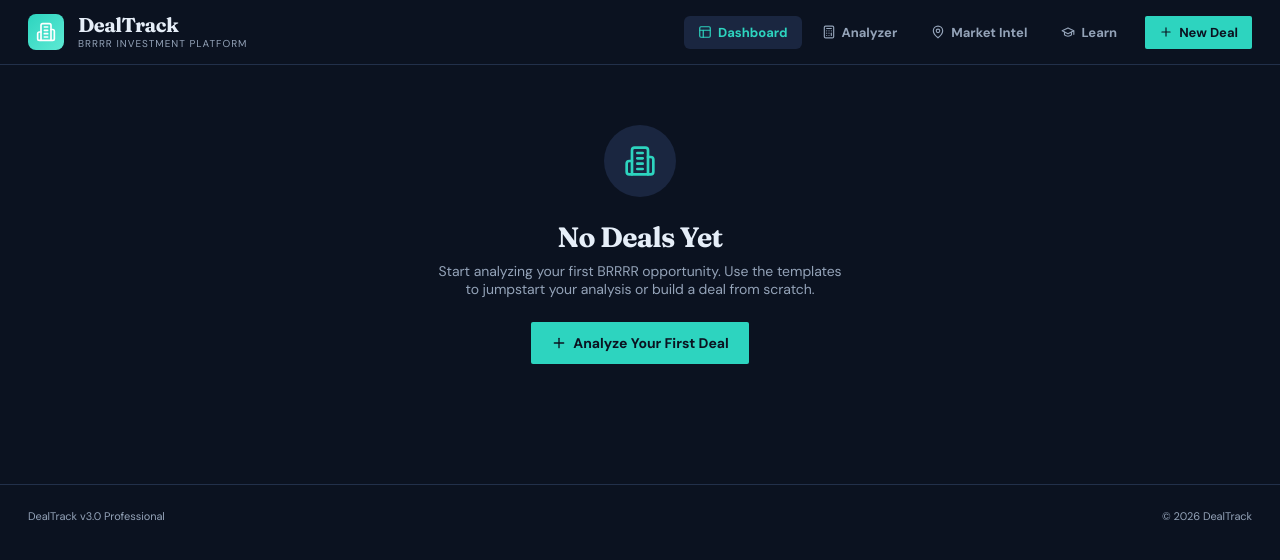
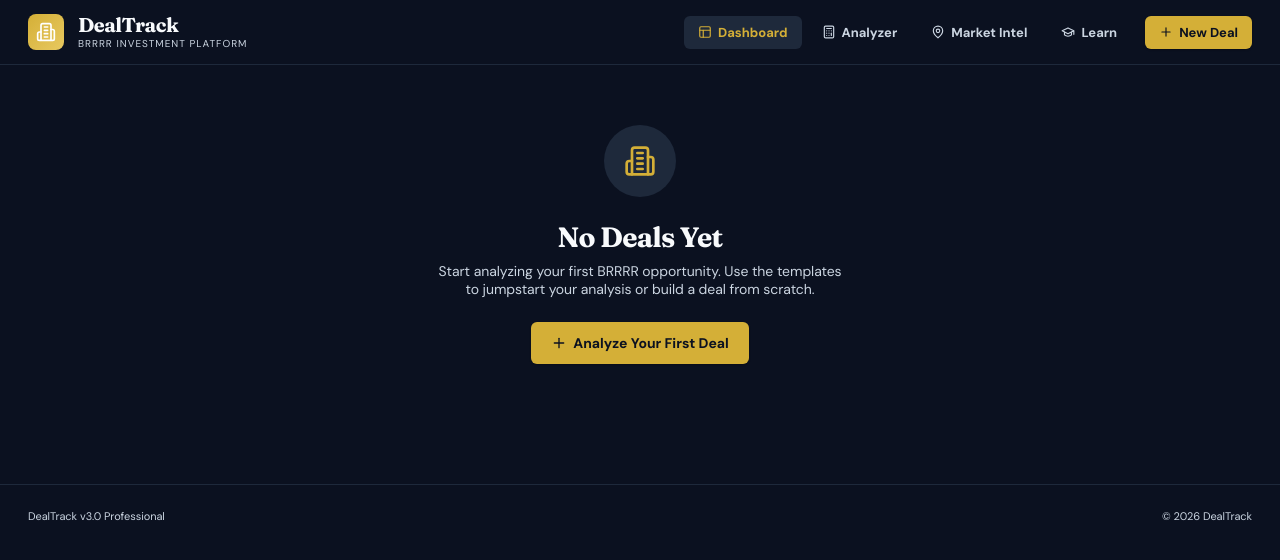
Before and after one commit to JcDevelopments96/Deal-Flow, a React (Vite) app: page / in a window 1280 px wide. Shown: the top 560 px of the page. Built offline with nearby package versions, Linux system fonts and the light colour scheme.

Commit message:
v12
navy pallette

```diff
--- a/src/App.jsx
+++ b/src/App.jsx
@@ -22,29 +22,29 @@ const getJsPDF = () => (typeof window !== "undefined" && window.jspdf && window.
   || null;
 
 /* ============================================================================
-   THEME + FONTS (DARK MODE)
+   THEME + FONTS (MIDNIGHT INK — rich dark navy + champagne)
    ============================================================================ */
 const THEME = {
-  bg: "#0B1220",          // Deep navy-black app background
-  bgPanel: "#111B2E",     // Panel background
-  bgInput: "#0F1828",     // Input background
-  bgRaised: "#1A2640",    // Raised/hover surface
-  border: "#22304A",      // Standard border
-  borderLight: "#2C3B58", // Subtle divider
-  text: "#E6EEF8",        // Primary text
-  textMuted: "#94A3B8",   // Secondary text
-  textDim: "#64748B",     // Tertiary text
-  accent: "#2DD4BF",      // Teal-400 — brighter for dark bg
-  accentDim: "#5EEAD4",   // Teal-300
-  secondary: "#FB923C",   // Orange-400 (retained)
-  secondaryDim: "#FDBA74",
-  green: "#4ADE80",       // Emerald-400
-  greenDim: "rgba(74, 222, 128, 0.15)",
-  red: "#F87171",         // Red-400
+  bg: "#0B1120",          // Deep navy-black canvas (rich, not harsh)
+  bgPanel: "#111827",     // Panel surface
+  bgInput: "#0F172A",     // Inputs — slate-900
+  bgRaised: "#1E293B",    // Hover / raised — slate-800
+  border: "#1E293B",      // Standard border
+  borderLight: "#334155", // Divider — slate-700
+  text: "#F8FAFC",        // Primary text — slate-50
+  textMuted: "#CBD5E1",   // Secondary — slate-300 (higher contrast for professional scan-ability)
+  textDim: "#64748B",     // Tertiary — slate-500
+  accent: "#D4AF37",      // Champagne gold — primary brand
+  accentDim: "#E8C960",   // Lighter gold for hover
+  secondary: "#60A5FA",   // Soft blue — cool counterpoint for secondary emphasis
+  secondaryDim: "#93C5FD",
+  green: "#34D399",       // Emerald-400 (positive)
+  greenDim: "rgba(52, 211, 153, 0.15)",
+  red: "#F87171",         // Red-400 (negative)
   redDim: "rgba(248, 113, 113, 0.15)",
-  orange: "#FB923C",
-  blue: "#60A5FA",        // Blue-400
-  purple: "#C084FC"       // Purple-400
+  orange: "#FBBF24",      // Amber-400 (warnings)
+  blue: "#60A5FA",
+  purple: "#C084FC"
 };
 
 const STYLE_TAG = `
@@ -74,11 +74,11 @@ body { margin: 0; }
 }
 input, select, textarea {
   font-family: inherit; background: ${THEME.bgInput}; color: ${THEME.text};
-  border: 1px solid ${THEME.border}; outline: none; border-radius: 2px;
+  border: 1px solid ${THEME.border}; outline: none; border-radius: 6px;
 }
 input::placeholder, textarea::placeholder { color: ${THEME.textDim}; }
 input:focus, select:focus, textarea:focus {
-  border-color: ${THEME.accent}; box-shadow: 0 0 0 3px rgba(45, 212, 191, 0.18);
+  border-color: ${THEME.accent}; box-shadow: 0 0 0 3px rgba(212, 175, 55, 0.15);
 }
 select option { background: ${THEME.bgInput}; color: ${THEME.text}; }
 input[type="date"] { color-scheme: dark; }
@@ -86,24 +86,26 @@ input[type="checkbox"] { accent-color: ${THEME.accent}; }
 input[type="range"] { accent-color: ${THEME.accent}; }
 button {
   font-family: inherit; border: none; outline: none; cursor: pointer;
-  background: transparent; color: ${THEME.textMuted}; border-radius: 2px;
+  background: transparent; color: ${THEME.textMuted}; border-radius: 6px;
   transition: all 0.15s ease;
 }
 .btn-primary {
-  background: ${THEME.accent}; color: #0B1220; font-weight: 600;
+  background: ${THEME.accent}; color: ${THEME.bg}; font-weight: 600;
   padding: 8px 14px; font-size: 13px; display: inline-flex;
   align-items: center; gap: 6px; transition: all 0.15s ease;
+  box-shadow: 0 1px 2px rgba(0, 0, 0, 0.25);
 }
 .btn-primary:hover { background: ${THEME.accentDim}; }
 .btn-secondary {
-  border: 1px solid ${THEME.accent};
-  color: ${THEME.accent}; padding: 8px 14px; font-size: 13px;
+  border: 1px solid ${THEME.borderLight};
+  color: ${THEME.text}; padding: 8px 14px; font-size: 13px;
   display: inline-flex; align-items: center; gap: 6px;
   background: transparent;
 }
 .btn-secondary:hover {
-  background: ${THEME.accent};
-  color: #0B1220;
+  border-color: ${THEME.accent};
+  color: ${THEME.accent};
+  background: ${THEME.bgRaised};
 }
 .btn-ghost { color: ${THEME.textMuted}; }
 .btn-ghost:hover { color: ${THEME.accent}; background: ${THEME.bgRaised}; }
@@ -111,8 +113,8 @@ button {
 .btn-danger:hover { color: #FCA5A5; background: ${THEME.redDim}; }
 ::-webkit-scrollbar { width: 10px; height: 10px; }
 ::-webkit-scrollbar-track { background: ${THEME.bg}; }
-::-webkit-scrollbar-thumb { background: ${THEME.border}; border-radius: 5px; }
-::-webkit-scrollbar-thumb:hover { background: ${THEME.borderLight}; }
+::-webkit-scrollbar-thumb { background: ${THEME.borderLight}; border-radius: 5px; }
+::-webkit-scrollbar-thumb:hover { background: ${THEME.textDim}; }
 `;
 
 /* ============================================================================
@@ -3326,9 +3328,9 @@ const Dashboard = ({ deals, onOpenDeal, onNewDeal, onDeleteDeal }) => {
                 <div style={{
                   padding: "4px 8px", borderRadius: 4, fontSize: 11, fontWeight: 700,
                   background: metrics.grade === "A" ? THEME.greenDim :
-                             metrics.grade.startsWith("B") ? "rgba(251, 191, 36, 0.18)" : THEME.redDim,
+                             metrics.grade.startsWith("B") ? "rgba(212, 175, 55, 0.18)" : THEME.redDim,
                   color: metrics.grade === "A" ? THEME.green :
-                         metrics.grade.startsWith("B") ? "#FCD34D" : THEME.red
+                         metrics.grade.startsWith("B") ? THEME.accent : THEME.red
                 }}>
                   {metrics.grade}
                 </div>
```
